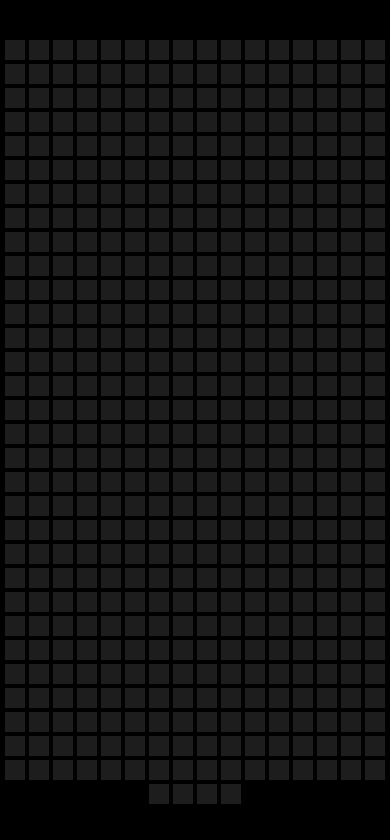
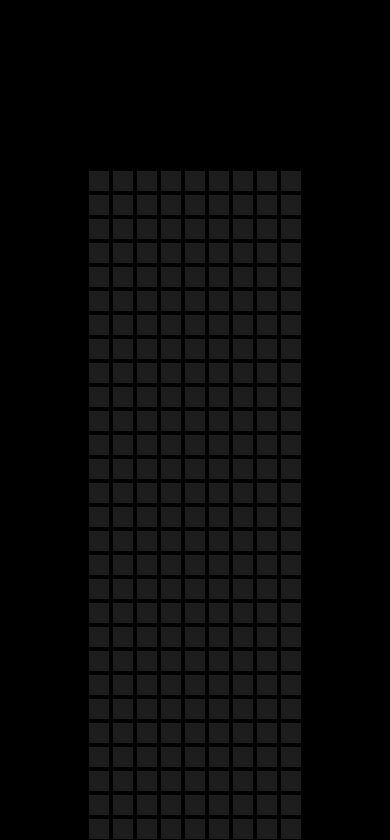
Before and after one commit to miguelkimdavis/hoover-board, a plain HTML site: page index.html in a window 390 px wide. Shown: the top 840 px of the page. Drawn offline with Linux system fonts and the light colour scheme.

Commit message:
media-size

```diff
--- a/style.css
+++ b/style.css
@@ -35,14 +35,14 @@ body{
 
 @media(max-width:960px){
     .container{
-        width: fit-content;
-        height: fit-content;
+        width: 90%;
+        height: 90%;
     }
 }
 
 @media(max-width:600px){
     .container{
-        width: fit-content;
-        height: fit-content;
+        width: 60%;
+        height: 60%;
     }
 }
```
